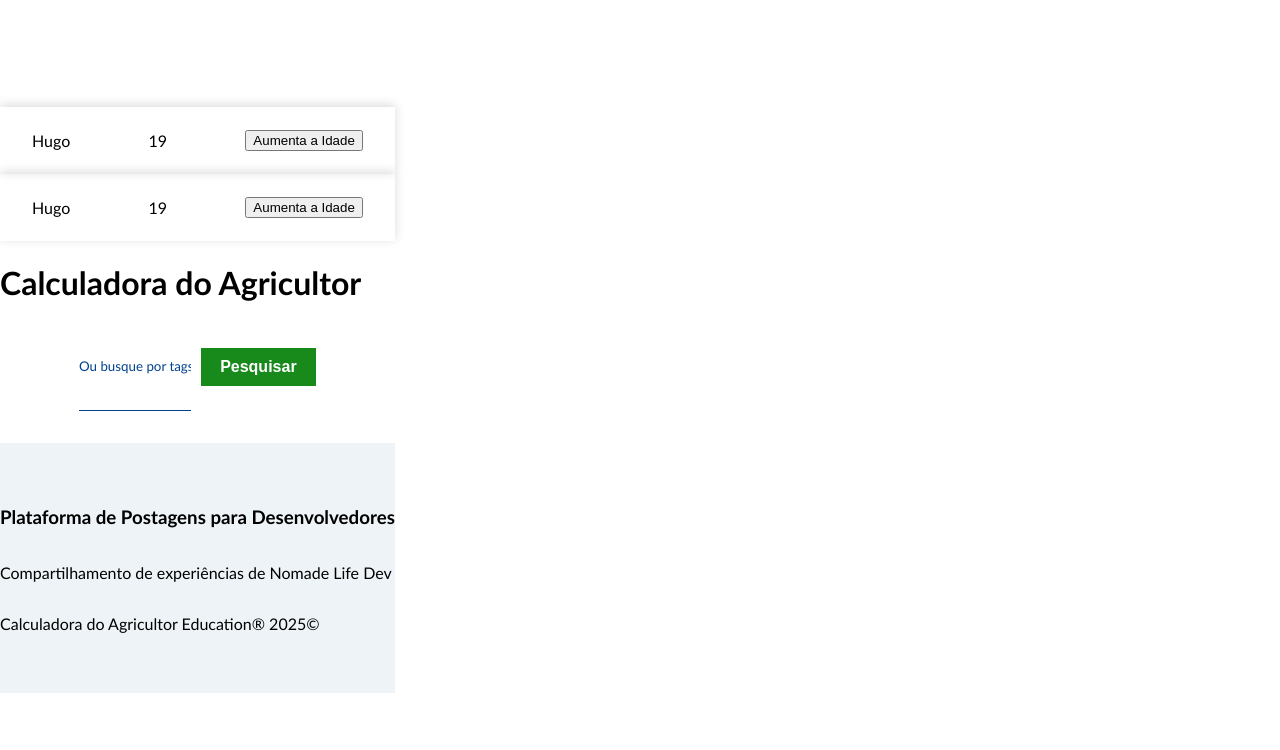
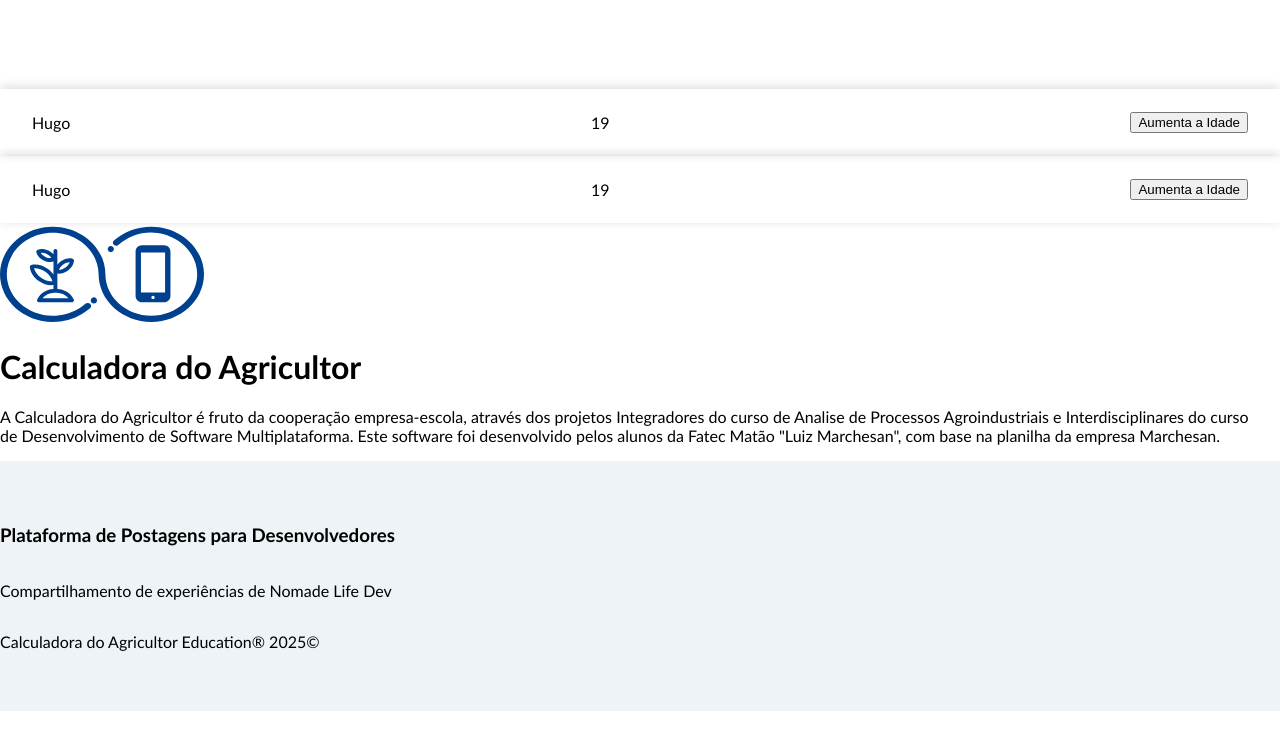
Before and after one commit to Calculadora-do-Agricultor/calculadora-do-agricultor-front, a React (Vite) app: page / in a window 1280 px wide. Shown: the top 750 px of the page. Built offline with nearby package versions, Linux system fonts and the light colour scheme.

Commit message:
Alterações tailwindcss, rotas e login

```diff
--- a/src/pages/Home/Home.jsx
+++ b/src/pages/Home/Home.jsx
@@ -1,16 +1,22 @@
-import styles from './Home.module.css'
+import logoEscura from '../../assets/logoEscura.svg';
 
 const Home = () => {
   return (
-    <>
-    <h1>Calculadora do Agricultor</h1>
-    <form className={styles.search_form}>
-      <input type="text"
-      placeholder='Ou busque por tags...'/>
-      <button className="btn btn-dark">Pesquisar</button>
-    </form>
-    </>
-  )
-}
+    <div className="min-h-screen flex flex-col items-center justify-center bg-green-50 p-4 gap-6">
+      <div>
+        <img src={logoEscura} alt="Logo da Calculadora" style={{ width: '204px' }} />
+      </div>
 
-export default Home
+      <h1 className="text-3xl font-bold text-center">Calculadora do Agricultor</h1>
+      <p>A Calculadora do Agricultor
+        é fruto da cooperação empresa-escola, através
+         dos projetos Integradores do curso de Analise de Processos
+         Agroindustriais e Interdisciplinares do curso de Desenvolvimento
+          de Software Multiplataforma. Este software foi desenvolvido pelos alunos
+           da Fatec Matão "Luiz Marchesan", com base na planilha da empresa Marchesan.</p>
+
+    </div>
+  );
+};
+
+export default Home;
```
